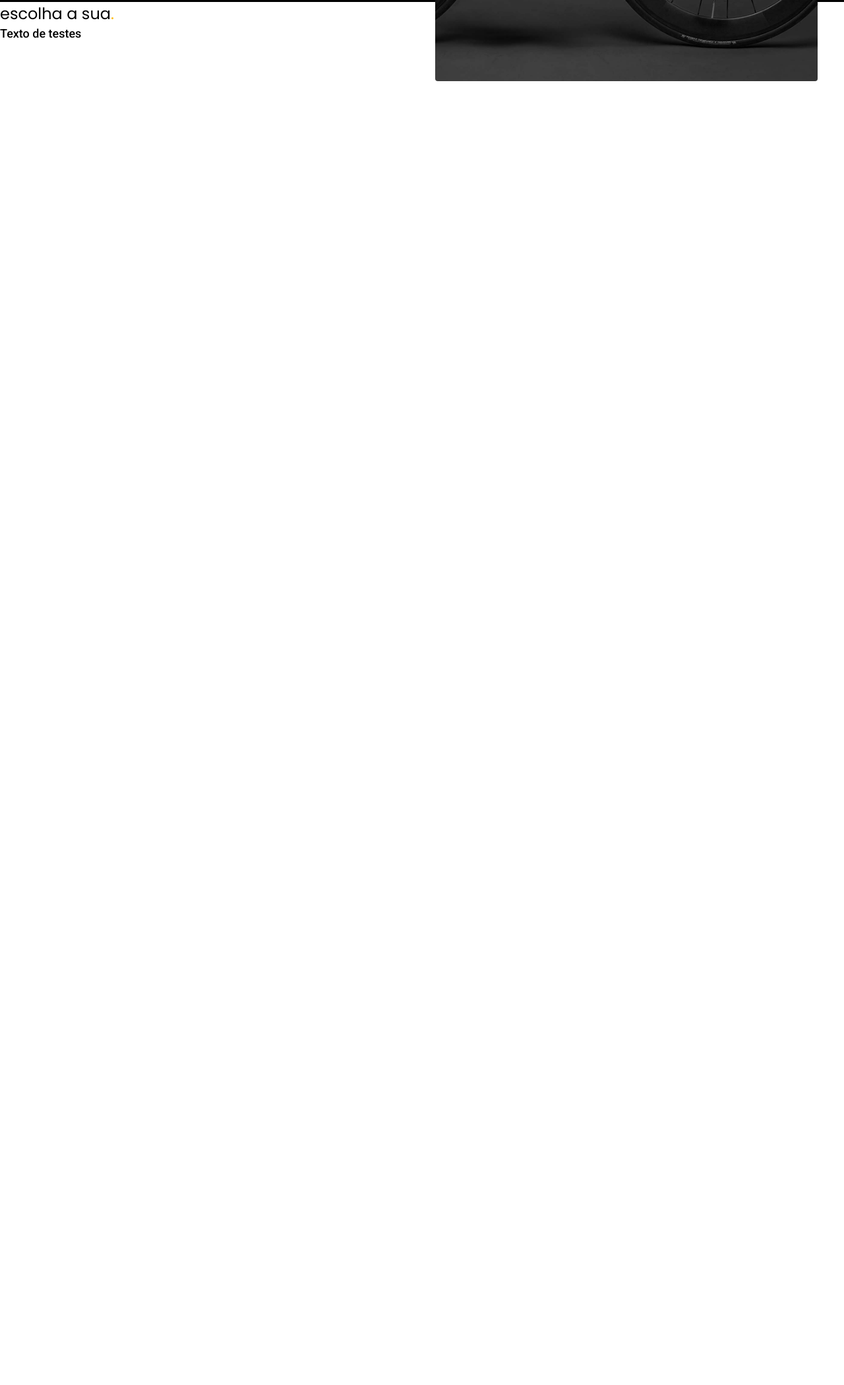
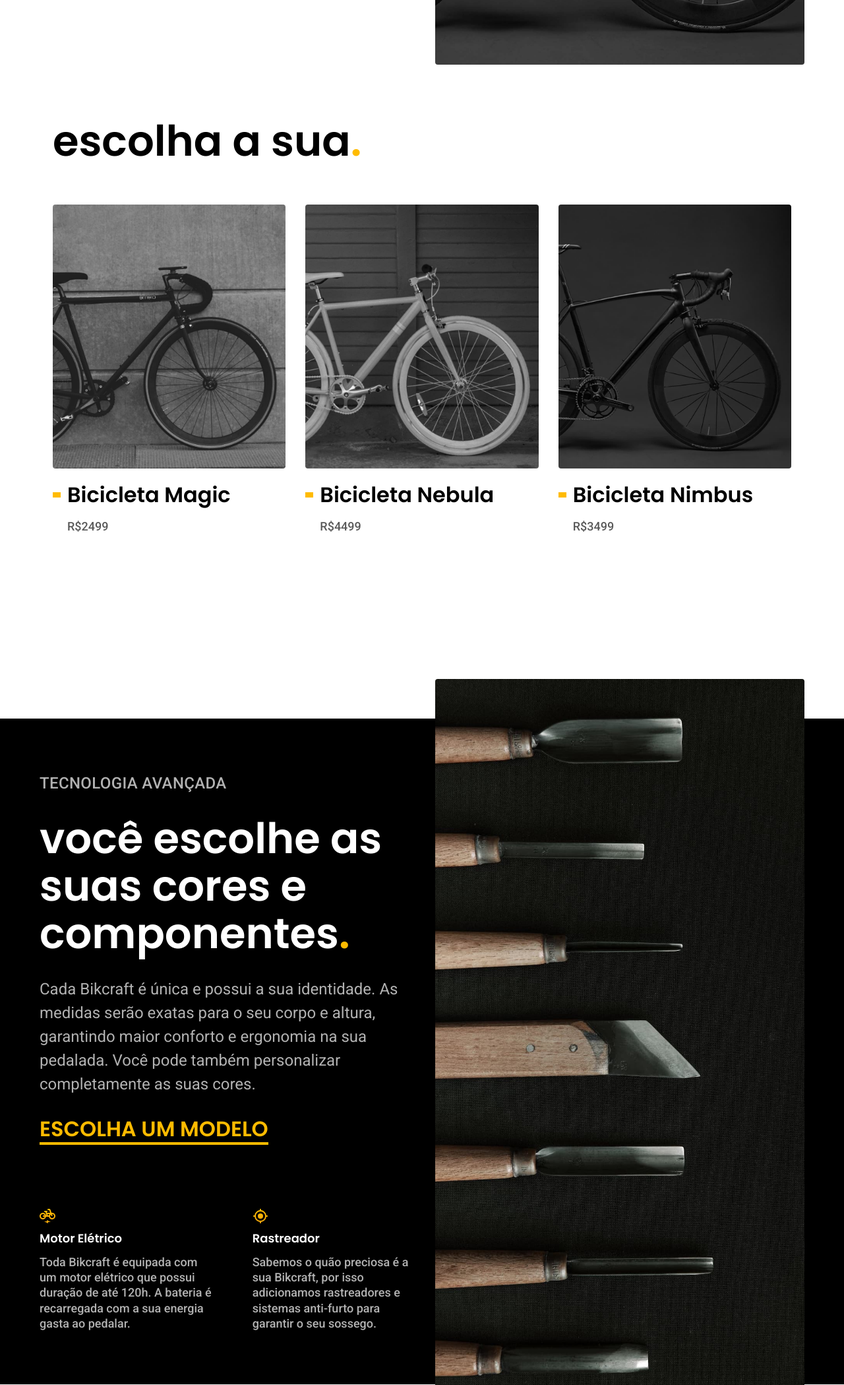
Before and after one commit to Viinicius-Muller/bikcraft, a plain HTML site: page index.html in a window 1280 px wide. Shown: the part 701-2800 px from the top of the page at 66% size. Before the commit the page ends 2000 px from the top, so only its background shows below. Drawn offline with Linux system fonts and the light colour scheme.

Commit message:
Seção tecnologia adicionada

```diff
--- a/css/bicicletas/bicicletas-lista.css
+++ b/css/bicicletas/bicicletas-lista.css
@@ -0,0 +1,90 @@
+.lista-bikes {
+  margin: 0 auto;
+  padding-top: 250px;
+  padding-bottom: 120px;
+  max-width: 1400px;
+}
+
+.lista-bikes a {
+  display: block;
+}
+
+.lista-bikes img {
+  margin-bottom: 16px;
+}
+
+.lista-bikes ul {
+  gap: 0px 40px;
+  padding-bottom: 40px;
+  overflow-x: auto;
+}
+.lista-bikes li {
+  min-width: 220px;
+}
+
+.lista-bikes h2 {
+  margin-bottom: 40px;
+  padding: 20px 0px;
+}
+.lista-bikes h3 {
+  display: flex;
+  position: relative;
+  align-items: center;
+  margin-bottom: 16px;
+}
+
+.lista-bikes h3::before {
+  display: inline-block;
+  position: absolute;
+  width: 12px;
+  height: 8px;
+  left: -22px;
+  background-color: var(--p1);
+  content: " ";
+  z-index: -2;
+  transition: 0.2s;
+}
+
+.lista-info {
+  margin-left: 22px;
+}
+
+.lista-bikes a:hover h3::before {
+  width: 24px;
+}
+
+@media (max-width: 1500px) {
+  .lista-bikes {
+    padding: 180px 80px;
+  }
+
+  .lista-bikes ul {
+    gap: 0px 30px;
+  }
+}
+
+@media (max-width: 1000px) {
+  .lista-bikes ul {
+    gap: 0px 20px;
+  }
+}
+
+@media (max-width: 700px) {
+  .lista-bikes {
+    padding: 140px 80px;
+  }
+  .lista-bikes ul {
+    gap: 0px 10px;
+    text-align: start;
+  }
+  .lista-bikes img {
+    margin-bottom: 6px;
+  }
+  .lista-bikes h3::before {
+    width: 10px;
+    height: 8px;
+  }
+  .lista-bikes h3 {
+    margin-bottom: 8px;
+  }
+}
--- a/css/global/global.css
+++ b/css/global/global.css
@@ -2,6 +2,7 @@ body,
 h1,
 h2,
 h3,
+h4,
 p {
   margin: 0px;
 }
@@ -13,7 +14,6 @@ a {
 
 body {
   font-family: Roboto;
-  height: 2000px;
 }
 
 ul {
@@ -25,3 +25,6 @@ ul {
 img {
   max-width: 100%;
 }
+img[src$=".jpg"] {
+  border-radius: 4px;
+}
--- a/css/global/header.css
+++ b/css/global/header.css
@@ -12,11 +12,6 @@
   gap: 60px;
 }
 
-.container {
-  max-width: 1200px;
-  margin: 0 auto;
-}
-
 .flex {
   display: flex;
 }
@@ -25,7 +20,6 @@
   justify-content: space-between;
   align-items: center;
   padding: 20px;
-  max-width: 1200px;
   flex-wrap: wrap;
   gap: 20px;
 }
--- a/css/home/introducao.css
+++ b/css/home/introducao.css
@@ -25,9 +25,9 @@
 }
 
 .introducao-imagem img {
-  border-radius: 4px;
   object-fit: cover;
   height: 100%;
+  width: 100%;
 }
 
 .introducao-imagem {
--- /dev/null
+++ b/css/home/tecnologia.css
@@ -0,0 +1,83 @@
+.tecnologia-bg {
+  background-color: var(--c12);
+  color: var(--c0);
+  box-shadow: inset 0px 80px var(--c0), inset 0px -80px var(--c0);
+}
+
+.tecnologia {
+  display: grid;
+  grid-template-columns: 1fr 1fr;
+  gap: 40px;
+  padding: 0px 20px;
+}
+
+.imagem-tecnologia {
+  grid-column: 2;
+  grid-row: 1 / 3;
+}
+
+.imagem-tecnologia img {
+  width: 100%;
+  height: 100%;
+  object-fit: cover;
+  object-position: left;
+}
+
+.tecnologia-marketing {
+  padding-top: 160px;
+  padding-bottom: 60px;
+  align-self: end;
+}
+.titulo-tec {
+  text-transform: uppercase;
+}
+
+.tecnologia-info {
+  grid-row: 2 / 2;
+  grid-column: 1;
+  align-self: end;
+  padding-bottom: 160px;
+  gap: 60px;
+}
+.tecnologia-info h3 {
+  margin-bottom: 12px;
+  width: max-content;
+}
+
+.tecnologia-info img {
+  width: 24px;
+  margin-bottom: 6px;
+}
+
+@media (max-width: 1300px) {
+  .tecnologia-marketing {
+    padding-top: 140px;
+  }
+  .tecnologia-info {
+    padding-bottom: 140px;
+  }
+  .tecnologia-bg {
+    box-shadow: inset 0px 60px var(--c0), inset 0px -60px var(--c0);
+  }
+}
+
+@media (max-width: 900px) {
+  .imagem-tecnologia {
+    grid-column: 1;
+    grid-row: 3;
+    height: 300px;
+    width: 100%;
+  }
+  .tecnologia-info {
+    padding-bottom: 80px;
+  }
+  .tecnologia {
+    grid-template-columns: 1fr;
+  }
+}
+
+@media (max-width: 600px) {
+  .tecnologia-info {
+    flex-direction: column;
+  }
+}
--- a/css/style.css
+++ b/css/style.css
@@ -9,3 +9,9 @@
 
 /* Main */
 @import "./home/introducao.css";
+
+/* Bicicletas */
+@import "./bicicletas/bicicletas-lista.css";
+
+/* Tecnologia */
+@import "./home/tecnologia.css";
--- a/css/utilidades/componentes.css
+++ b/css/utilidades/componentes.css
@@ -1,3 +1,13 @@
+.flex {
+  display: flex;
+}
+
+.container {
+  box-sizing: border-box;
+  max-width: 1200px;
+  margin: 0px auto;
+}
+
 .button {
   display: inline-block;
   background: linear-gradient(var(--p1), #f2a50c);
@@ -8,6 +18,30 @@
   box-shadow: 0px 1px 2px rgba(0, 0, 0, 0.1);
   text-transform: uppercase;
   transition: 0.2s ease;
+}
+
+.m-30 {
+  margin-bottom: 30px;
+}
+
+.link {
+  text-transform: uppercase;
+  position: relative;
+  color: var(--p1);
+  transition: 0.2s;
+}
+
+.link::after {
+  display: block;
+  position: absolute;
+  content: "";
+  background-color: currentColor;
+  width: 100%;
+  height: 4px;
+}
+
+.link:hover {
+  color: var(--c1);
 }
 
 .button:hover {
--- a/css/utilidades/tipografia.css
+++ b/css/utilidades/tipografia.css
@@ -4,8 +4,8 @@
 .font-1-xl {
   font: 600 2rem/1.25 "Poppins", sans-serif;
 }
-.font-1-xl {
-  font: 400 1.5rem/1.5 "Poppins", sans-serif;
+.font-2-xl {
+  font: 400 1.5rem/1.5 "Roboto", sans-serif;
 }
 .font-2-l {
   font: 400 1.5rem/1.5 "Roboto", sans-serif;
--- a/index.html
+++ b/index.html
@@ -52,7 +52,60 @@
         </div>
       </div>
     </main>
-    <h2 class="font-1-xl">escolha a sua<span class="p1">.</span></h1>
-      <p class="font-2-m">Texto de testes</p>
+    <article class="lista-bikes container">
+      <h2 class="font-1-xxl">escolha a sua<span class="p1">.</span></h1>
+        <ul class="flex">
+          <li>
+            <a href="./magic.html">
+              <img src="./img/bicicletas/magic-home.jpg" alt="Bicicleta Magic">
+              <div class="lista-info">
+                <h3 class="font-1-xl">Bicicleta Magic</h3>
+                <span class="font-2-m c8">R$2499</span>
+              </div>
+            </a>
+          </li>
+          <li>
+            <a href="./nebula.html">
+              <img src="./img/bicicletas/nebula-home.jpg" alt="Nebula Magic">
+              <div class="lista-info">
+                <h3 class="font-1-xl">Bicicleta Nebula</h3>
+                <span class="font-2-m c8">R$4499</span>
+              </div>
+            </a>
+          </li>
+          <li>
+            <a href="./nimbus.html">
+              <img src="./img/bicicletas/nimbus-home.jpg" alt="Nimbus Magic">
+              <div class="lista-info">
+                <h3 class="font-1-xl">Bicicleta Nimbus</h3>
+                <span class="font-2-m c8">R$3499</span>
+              </div>
+            </a>
+          </li>
+        </ul>
+    </article>
+    <article class="tecnologia-bg">
+      <div class="container tecnologia">
+        <div class="tecnologia-marketing">
+          <p class="c5 font-2-l-b titulo-tec m-30">Tecnologia Avançada</p>
+          <h1 class="c0 font-1-xxl m-30">você escolhe as suas cores e componentes<span class="p1">.</span></h1>
+          <p class="c5 font-2-l m-30">Cada Bikcraft é única e possui a sua identidade. As medidas serão exatas para o seu corpo e altura, garantindo maior conforto e ergonomia na sua pedalada. Você pode também personalizar completamente as suas cores.</p>
+          <p><a href="./bicicletas.html" class="font-1-xl link">Escolha um modelo</a></p>
+        </div>
+        <div class="imagem-tecnologia"><img src="./img/fotos/tecnologia.jpg" alt=""></div>
+        <div class="tecnologia-info flex">
+          <div>
+            <img src="./img/icones/eletrica.svg" alt="">
+            <h3 class="font-1-m-b">Motor Elétrico</h3>
+            <p class="c5 font-2-m">Toda Bikcraft é equipada com um motor elétrico que possui duração de até 120h. A bateria é recarregada com a sua energia gasta ao pedalar.</p>
+          </div>
+          <div>
+            <img src="./img/icones/rastreador.svg" alt="">
+            <h3 class="font-1-m-b"">Rastreador</h3>
+            <p class="c5 font-2-m">Sabemos o quão preciosa é a sua Bikcraft, por isso adicionamos rastreadores e sistemas anti-furto para garantir o seu sossego.</p>
+          </div>
+        </div>
+      </div>
+    </article>
   </body>
 </html>
```
